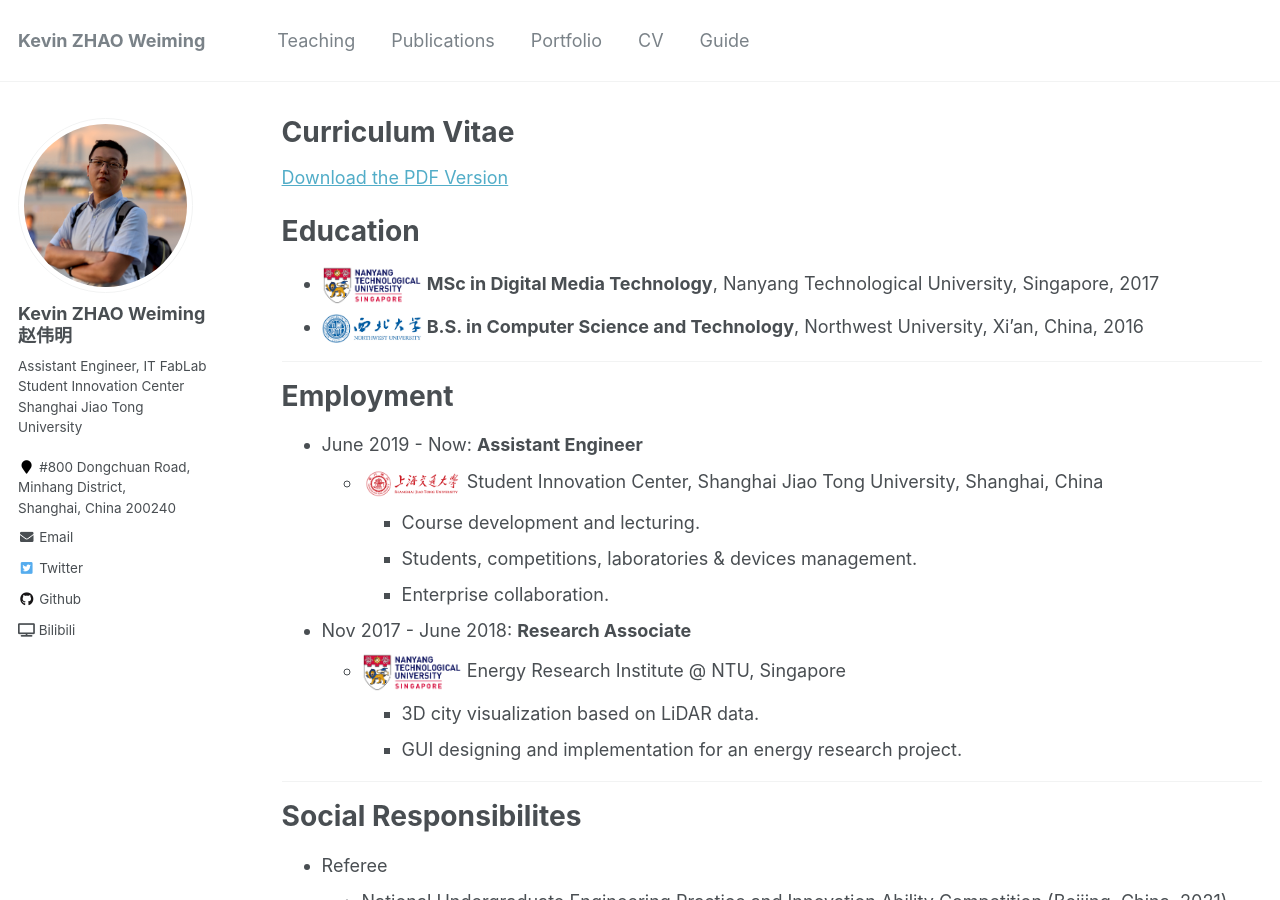
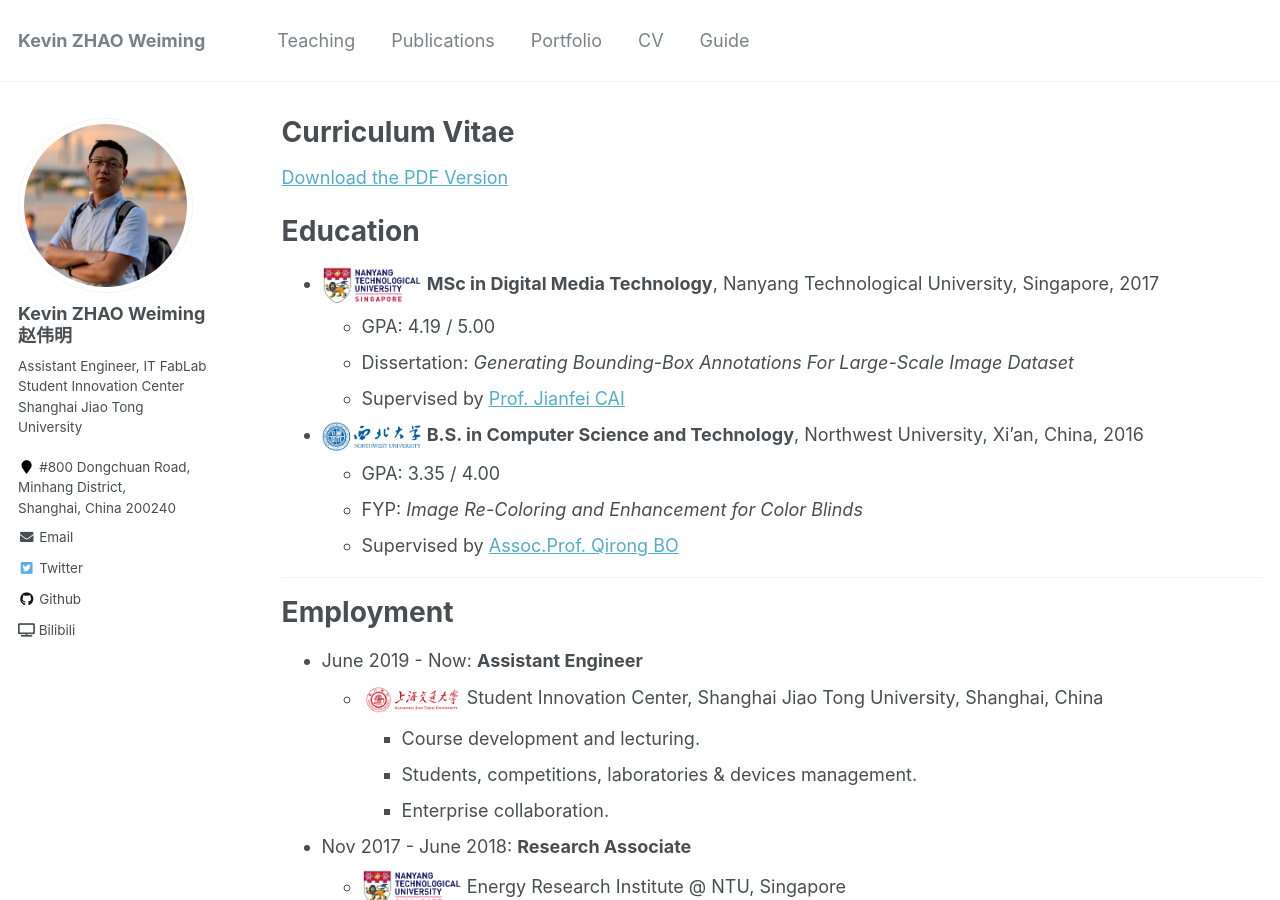
Before and after one commit to zwm0426/zwm0426.github.io, a Jekyll site: the page built from _pages/cv.md, in a window 1280 px wide and 900 px high. Built offline with Jekyll 4.4.1, drawn with Linux system fonts in a browser that asks for light colours; formulas are drawn with MathJax 3.

Commit message:
Update cv.md

```diff
--- a/_pages/cv.md
+++ b/_pages/cv.md
@@ -14,7 +14,14 @@ redirect_from:
 Education
 ======
 * ![NTU-LOGO](/images/ntu-logo.png){:width="100px"}  **MSc in Digital Media Technology**, Nanyang Technological University, Singapore, 2017
+  * GPA: 4.19 / 5.00
+  * Dissertation: *Generating Bounding-Box Annotations For Large-Scale Image Dataset*
+  * Supervised by [Prof. Jianfei CAI](https://jianfei-cai.github.io)
 * ![NWU-LOGO](/images/nwu-logo.png){:width="100px"}  **B.S. in Computer Science and Technology**, Northwest University, Xi’an, China, 2016
+  * GPA: 3.35 / 4.00
+  * FYP: *Image Re-Coloring and Enhancement for Color Blinds*
+  * Supervised by [Assoc.Prof. Qirong BO](https://faculty.nwu.edu.cn/QirongBu/zh_CN/index.htm)
+
 
 ***
 
```
